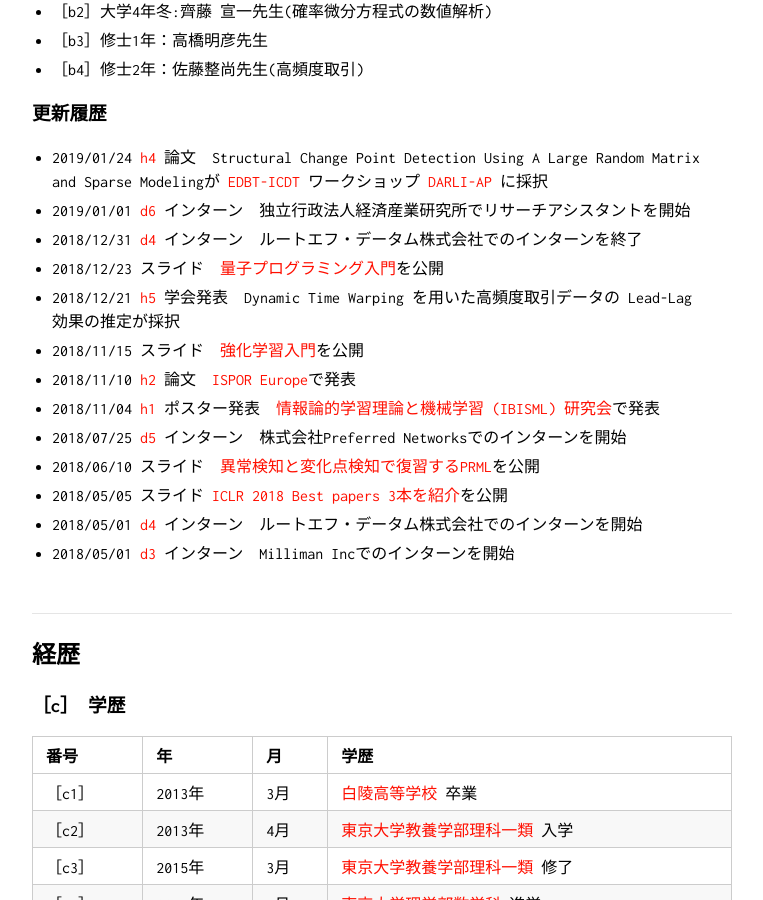
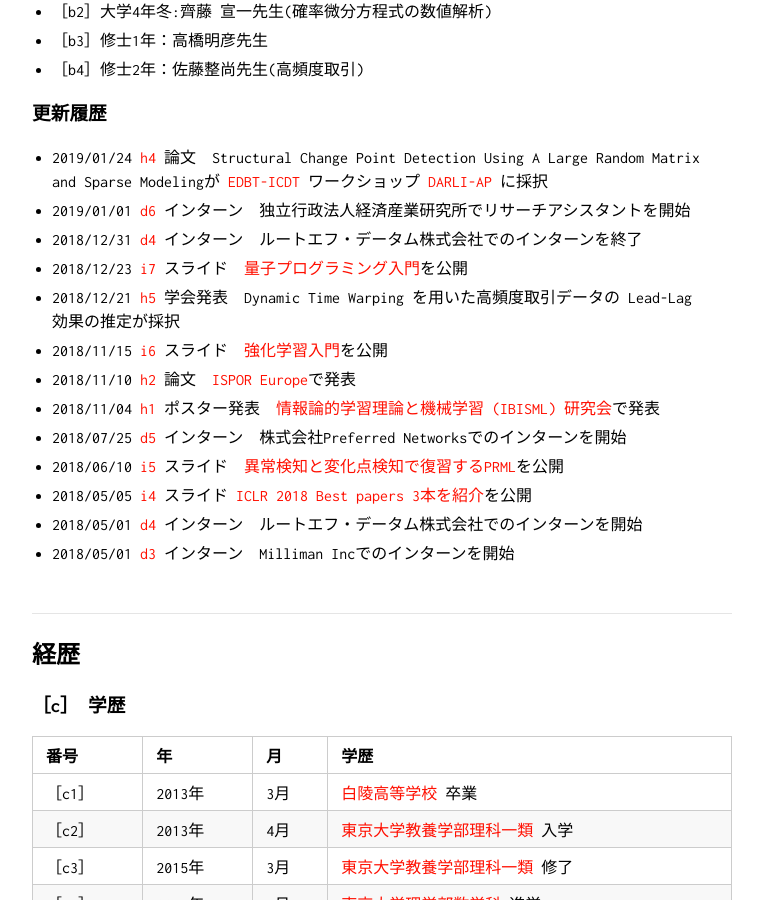
Before and after one commit to KatsuyaITO/KatsuyaITO.github.io, a Jekyll site: the page built from index.md, in a window 1280 px wide and 900 px high, scrolled down 513 px. Shown: the whole window, without its empty margins (258-1021 px from the left). Built offline with Jekyll 4.4.1, drawn with Linux system fonts in a browser that asks for light colours; our own code applies the rules of GitHub Pages for plain Markdown files; some of the changed text lies outside the part shown.

```diff
--- a/index.md
+++ b/index.md
@@ -29,14 +29,14 @@ layout: top
 [EDBT-ICDT](http://edbticdt2019.inesc-id.pt/) ワークショップ [DARLI-AP](http://dbdmg.polito.it/darli-ap2019/) に採択
 - 2019/01/01 [d6](#D6) インターン　独立行政法人経済産業研究所でリサーチアシスタントを開始
 - 2018/12/31 [d4](#D4) インターン　ルートエフ・データム株式会社でのインターンを終了
-- 2018/12/23 スライド　[量子プログラミング入門](https://www.slideshare.net/k1ito/ss-126565732)を公開
+- 2018/12/23 [i7](#i7) スライド　[量子プログラミング入門](https://www.slideshare.net/k1ito/ss-126565732)を公開
 - 2018/12/21 [h5](#H5) 学会発表　Dynamic Time Warping を用いた高頻度取引データの Lead-Lag 効果の推定が採択
-- 2018/11/15 スライド　[強化学習入門](https://www.slideshare.net/k1ito/ss-123088713)を公開
+- 2018/11/15 [i6](#i6) スライド　[強化学習入門](https://www.slideshare.net/k1ito/ss-123088713)を公開
 - 2018/11/10 [h2](#H2) 論文　[ISPOR Europe](https://www.ispor.org/conferences-education/conferences/past-conferences/europe-2018)で発表
 - 2018/11/04 [h1](#H1) ポスター発表　[情報論的学習理論と機械学習 (IBISML) 研究会](http://ibisml.org/ibis2018/)で発表
 - 2018/07/25 [d5](#D5) インターン　株式会社Preferred Networksでのインターンを開始
-- 2018/06/10 スライド　[異常検知と変化点検知で復習するPRML](https://www.slideshare.net/k1ito/prml-101740429)を公開
-- 2018/05/05  スライド [ICLR 2018 Best papers 3本を紹介](https://www.slideshare.net/k1ito/iclr-2018-best-papers-3)を公開
+- 2018/06/10 [i5](#I5) スライド　[異常検知と変化点検知で復習するPRML](https://www.slideshare.net/k1ito/prml-101740429)を公開
+- 2018/05/05 [i4](#I4) スライド [ICLR 2018 Best papers 3本を紹介](https://www.slideshare.net/k1ito/iclr-2018-best-papers-3)を公開
 - 2018/05/01 [d4](#D4) インターン　ルートエフ・データム株式会社でのインターンを開始
 - 2018/05/01 [d3](#D3) インターン　Milliman Incでのインターンを開始
 
@@ -125,7 +125,10 @@ layout: top
 ［i1］<a name="I1"></a>|2013年|4月|<a href="seminar.html">自主ゼミの記録はこちら</a>
 ［i2］<a name="I2"></a>|2014年|9月|発表<a href="http://www.slideshare.net/k1ito/ss-39036481">｢とぽろじー入門｣</a>@<a href="http://kansaimath.tenasaku.com/?page_id=734">第5回関西すうがく徒のつどい</a>
 ［i3］<a name="I3"></a>|2014年|9月|発表<a href="http://togetter.com/li/878845">｢代数学の基本定理で見る数学の世界｣</a>@<a href="http://kansaimath.tenasaku.com/?page_id=1106">第7回関西すうがく徒のつどい</a>
-
+［i4］<a name="I4"></a>|2018年|5月|スライド　[ICLR 2018 Best papers 3本を紹介](https://www.slideshare.net/k1ito/iclr-2018-best-papers-3)
+［i5］<a name="I5"></a>|2018年|6月|スライド　[異常検知と変化点検知で復習するPRML](https://www.slideshare.net/k1ito/prml-101740429)
+［i6］<a name="I6"></a>|2018年|11月|スライド　[強化学習入門](https://www.slideshare.net/k1ito/ss-123088713)
+［i7］<a name="I7"></a>|2018年|12月|スライド　[量子プログラミング入門](https://www.slideshare.net/k1ito/ss-126565732)
 
 ---
 
```
